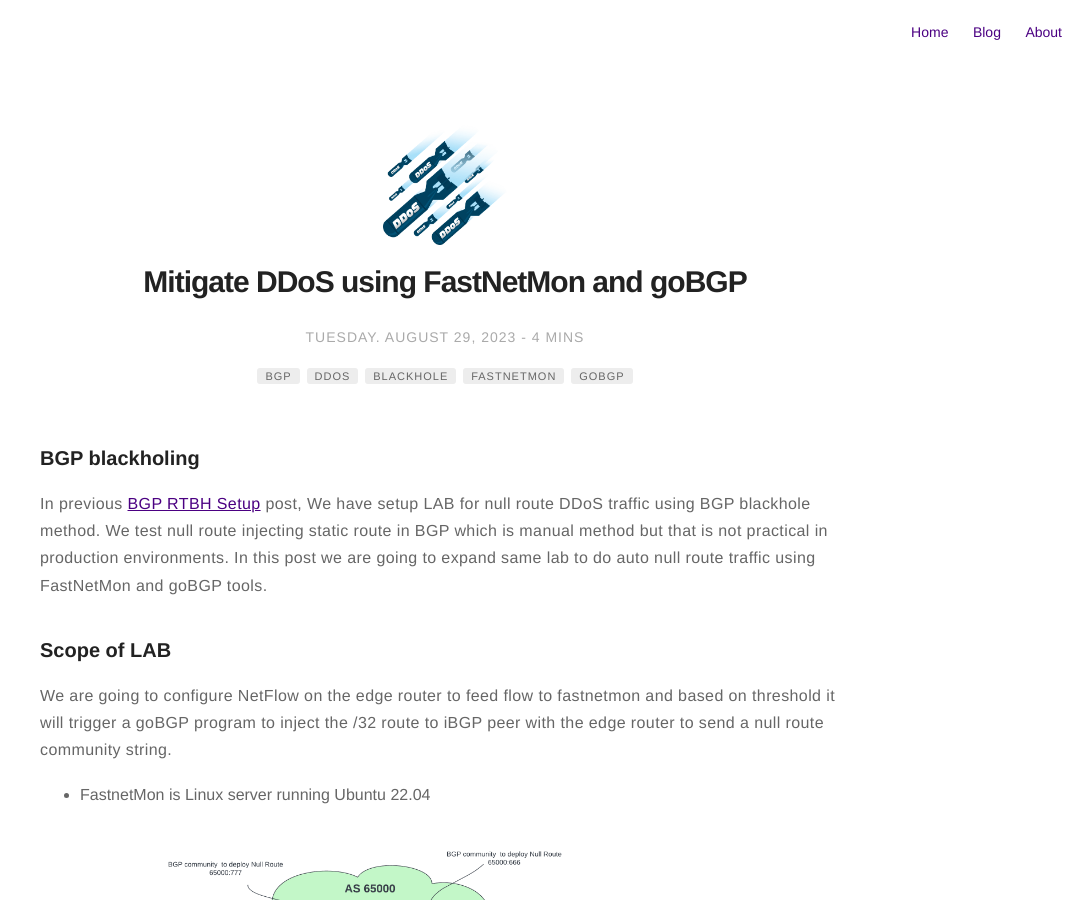
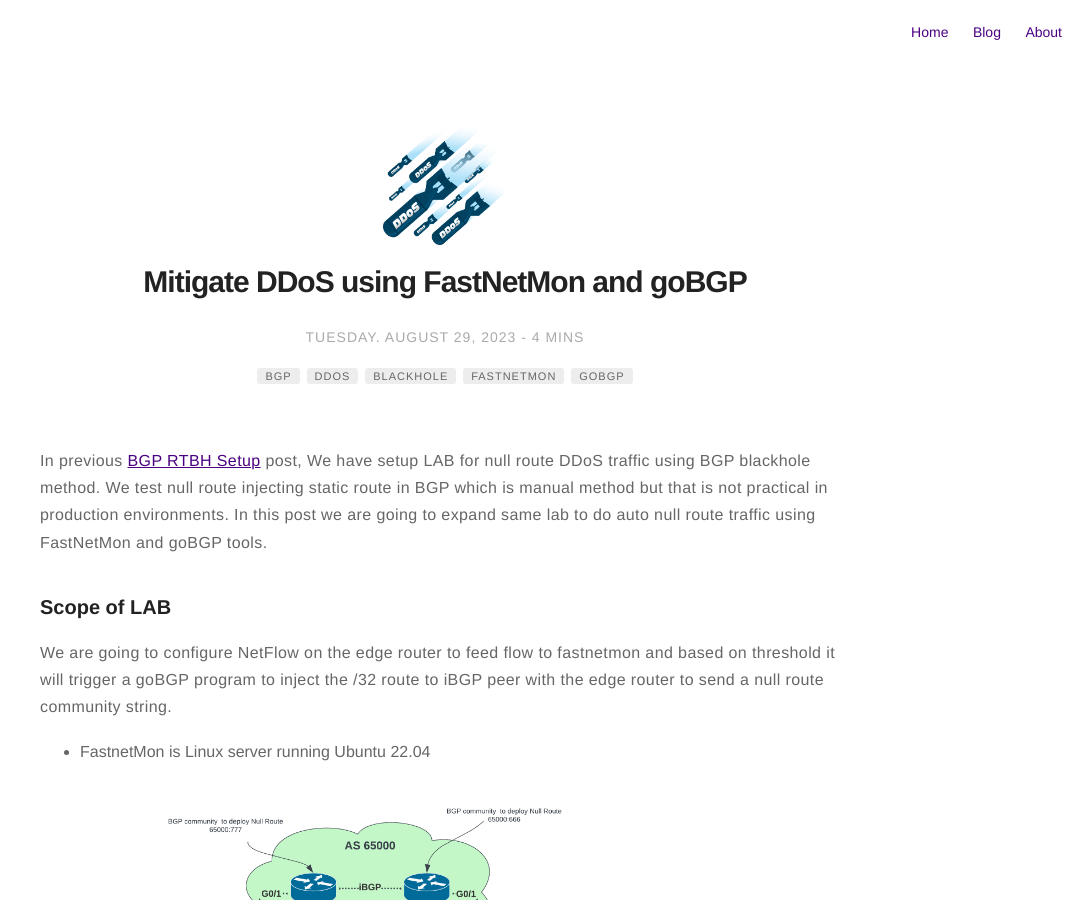
Before and after one commit to satishdotpatel/satishdotpatel.github.io, a Jekyll site: the page built from _posts/2023-08-29-mitigate-ddos-using-fastnetmon-and-gobgp.markdown, in a window 1280 px wide and 900 px high. Shown: the whole window, without its empty margins (195-1280 px from the left). Built offline with Jekyll 4.4.1, drawn with Linux system fonts in a browser that asks for light colours; comment, search, counter and statistics services are not loaded.

```diff
--- a/_posts/2023-08-29-mitigate-ddos-using-fastnetmon-and-gobgp.markdown
+++ b/_posts/2023-08-29-mitigate-ddos-using-fastnetmon-and-gobgp.markdown
@@ -16,8 +16,6 @@
 description: "Mitigate DDoS using FastNetMon and goBGP"
 
 ---
-
-### BGP blackholing
 
 In previous [BGP RTBH Setup](https://satishdotpatel.github.io/bgp-remote-trigger-blackhole-for-ddos/) post, We have setup LAB for null route DDoS traffic using BGP blackhole method. We test null route injecting static route in BGP which is manual method but that is not practical in production environments. In this post we are going to expand same lab to do auto null route traffic using FastNetMon and goBGP tools.
 
```
